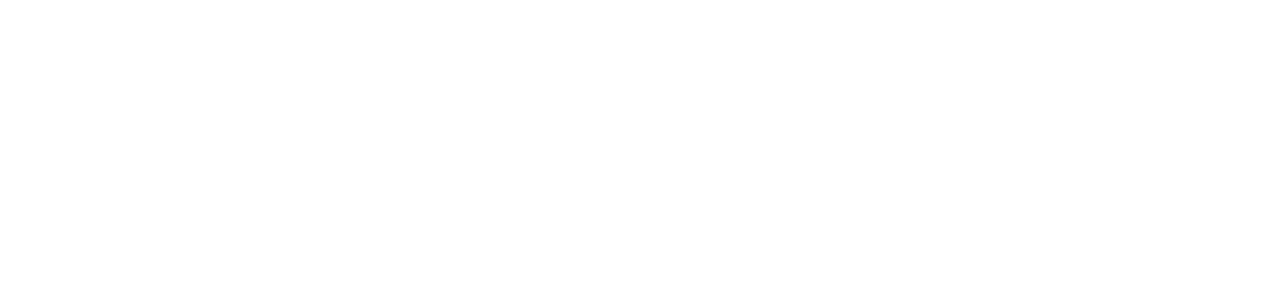
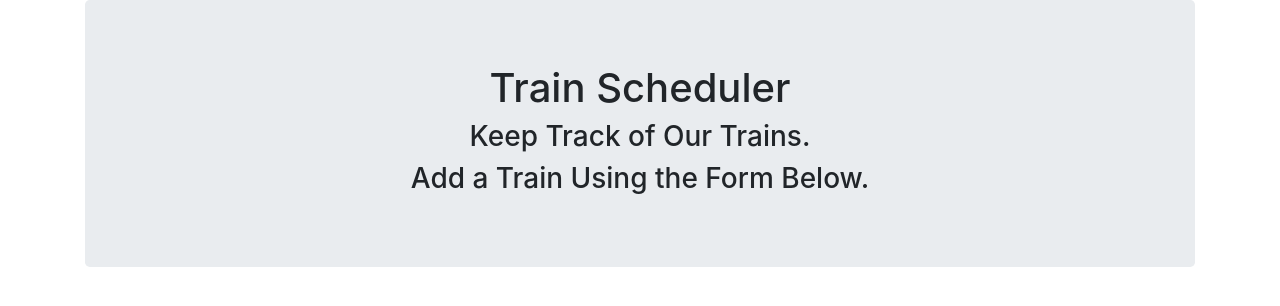
Before and after one commit to GeorgeSchlosser/Train-Scheduler, a plain HTML site: page index.html in a window 1280 px wide. Drawn offline with nearby package versions, Linux system fonts and the light colour scheme.

Commit message:
added jumbotron to html

```diff
--- a/index.html
+++ b/index.html
@@ -10,8 +10,22 @@
     <!-- my css -->
     <link rel="stylesheet" href="assets/css/my-style.css">
 </head>
+<body>
+    <!-- Train Scheduler -->
+    <div class="container">
 
-<body>
+        <div class="jumbotron">
+            <h1 class="text-center">Train Scheduler</h1>
+            <h3 class="text-center">Keep Track of Our Trains.</h3>
+            <h3 class="text-center">Add a Train Using the Form Below.</h3>
+        </div>
+
+        <div class="col">
+
+        </div>
+
+    </div>
+
     <!-- firebase -->
     <script src="https://www.gstatic.com/firebasejs/5.10.0/firebase.js"></script>
     <!-- jQuery -->
```
